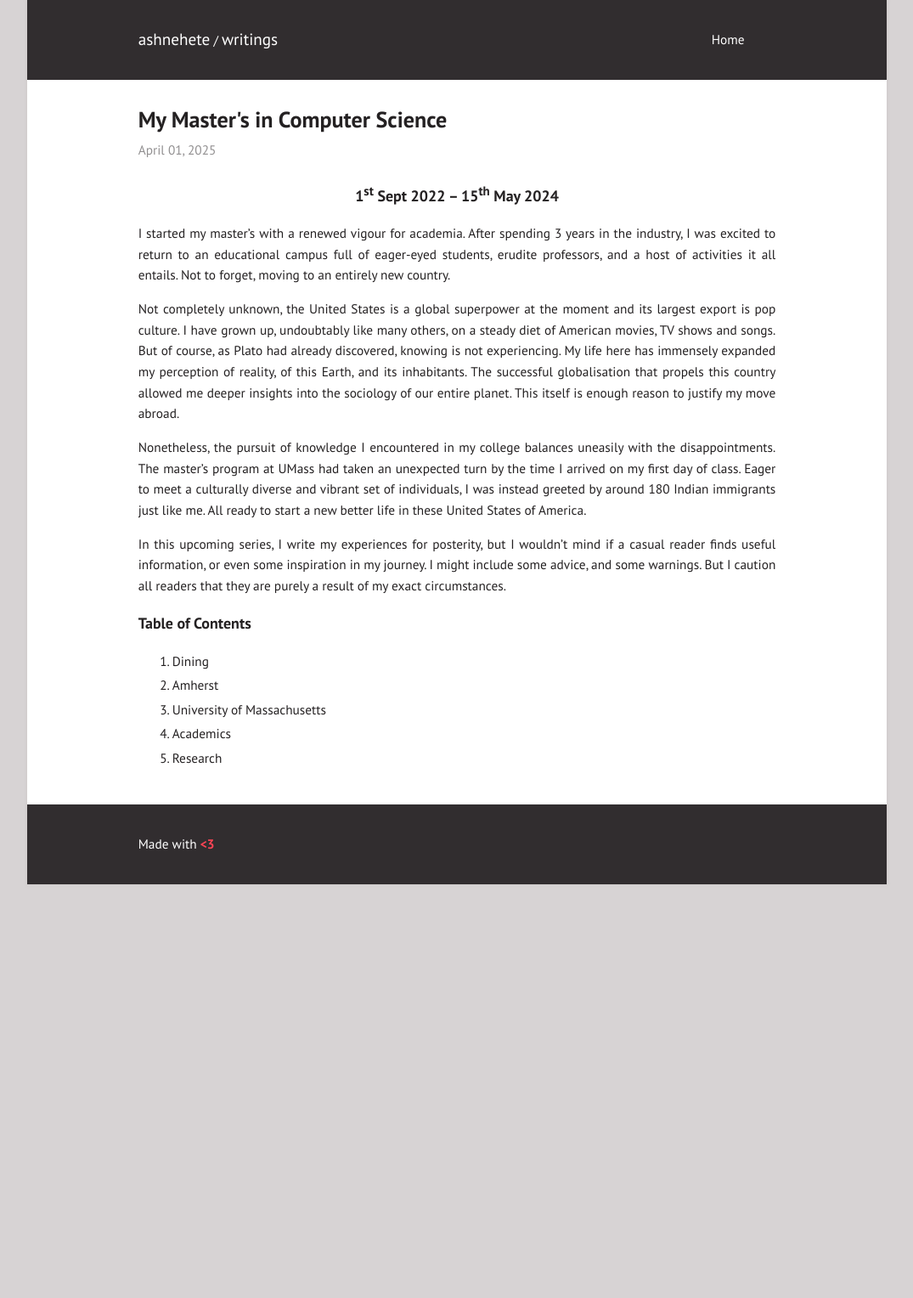
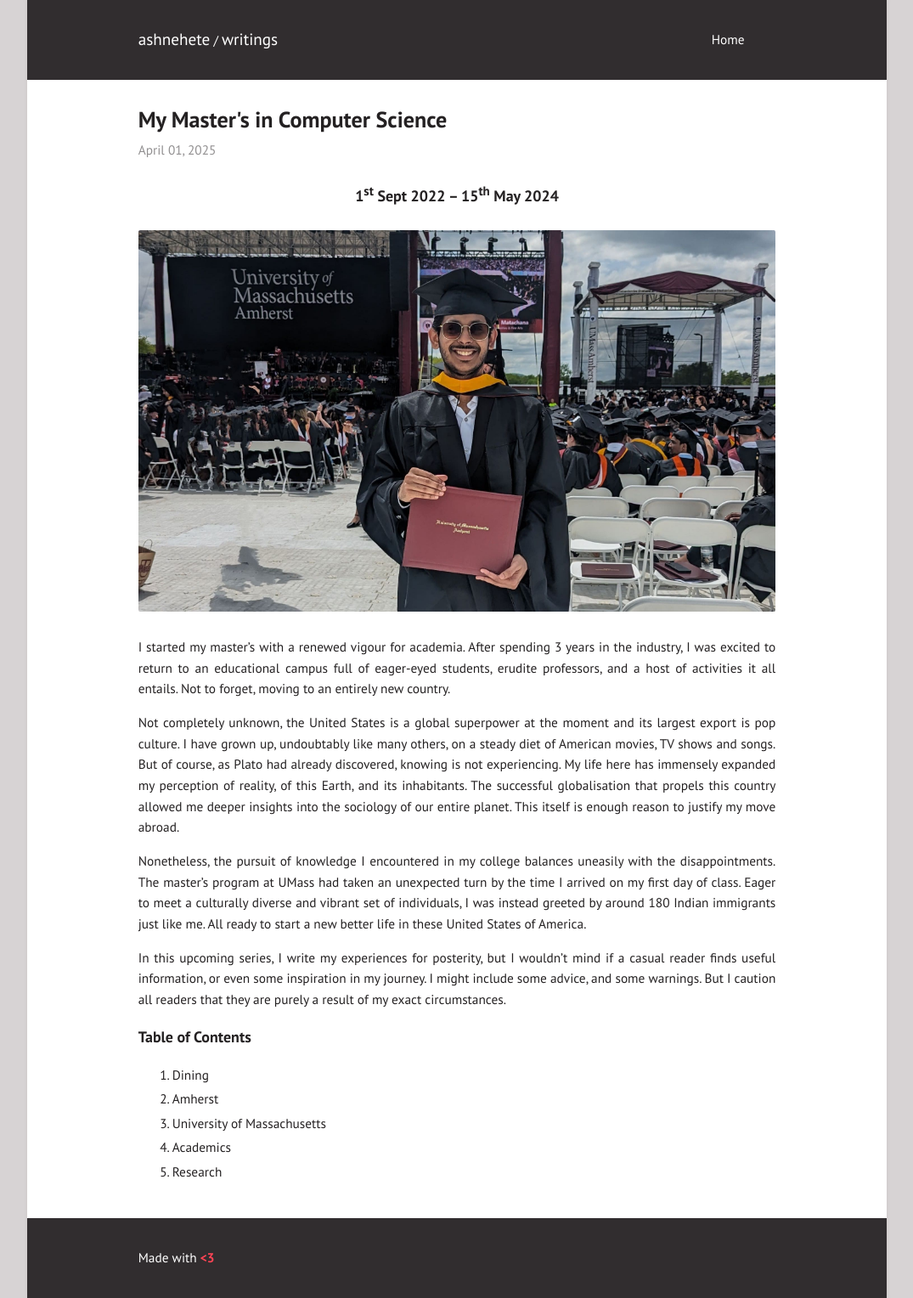
Before and after one commit to ashnehete/writings, a Jekyll site: the page built from _posts/2025-04-01-masters-00.md, in a window 1280 px wide. Shown: the whole page at 85% size, without its empty margins (102-1177 px from the left). Built offline with Jekyll 4.4.1, drawn with Linux system fonts in a browser that asks for light colours; before the commit the page ends 1041 px from its top, so only the background shows below that.

Commit message:
Add graduation image

```diff
--- a/_posts/2025-04-01-masters-00.md
+++ b/_posts/2025-04-01-masters-00.md
@@ -5,6 +5,8 @@ categories: masters
 ---
 
 <h3 style="text-align: center">1<sup>st</sup> Sept 2022 – 15<sup>th</sup> May 2024</h3>
+
+![graduation](/assets/images/masters-graduation.jpg)
 
 I started my master’s with a renewed vigour for academia. After spending 3 years in the industry, I was excited to return to an educational campus full of eager-eyed students, erudite professors, and a host of activities it all entails. Not to forget, moving to an entirely new country.
 
```
Also changed, not shown: assets/images/masters-graduation.jpg (added), 1 other file.
